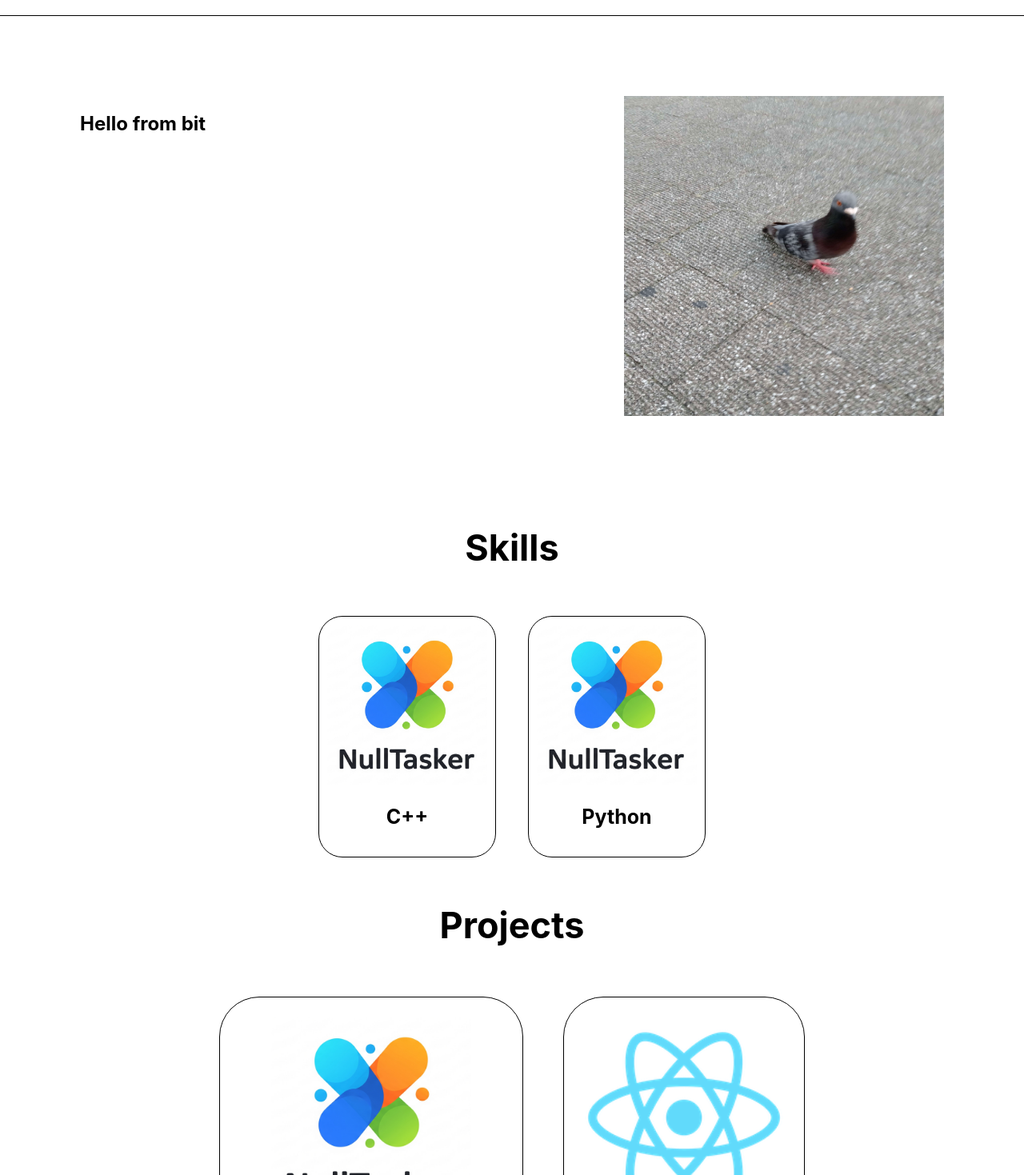
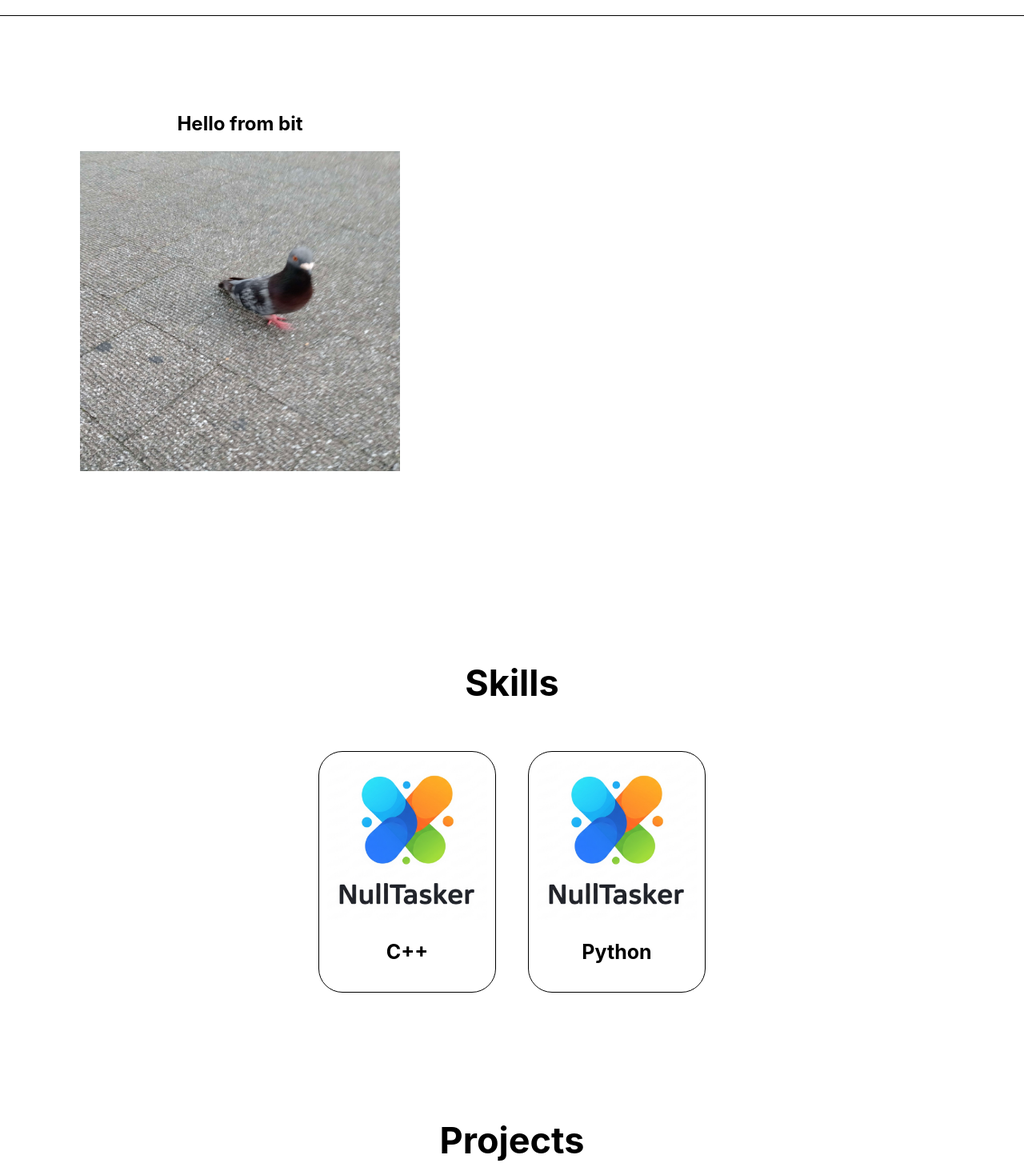
Before and after one commit to NekoChan9382/portfolio, a React (Create React App) app: page / in a window 1280 px wide. Shown: the part 41-1510 px from the top of the page at 80% size. Built offline with nearby package versions, Linux system fonts and the light colour scheme.

Commit message:
refac: unify section content style

```diff
--- a/src/App.css
+++ b/src/App.css
@@ -1,40 +1,8 @@
-.App {
-  text-align: center;
-}
-
-.App-logo {
-  height: 40vmin;
-  pointer-events: none;
-}
-
-@media (prefers-reduced-motion: no-preference) {
-  .App-logo {
-    animation: App-logo-spin infinite 20s linear;
-  }
-}
-
-.App-header {
-  background-color: #282c34;
-  min-height: 100vh;
+.section-content {
   display: flex;
   flex-direction: column;
   align-items: center;
-  justify-content: center;
-  font-size: calc(10px + 2vmin);
-  color: white;
-}
-
-.App-link {
-  color: #61dafb;
-}
-
-@keyframes App-logo-spin {
-  from {
-    transform: rotate(0deg);
-  }
-  to {
-    transform: rotate(360deg);
-  }
+  margin: 100px;
 }
 
 .section-title {
--- a/src/components/Hero.css
+++ b/src/components/Hero.css
@@ -1,12 +1,5 @@
 .hero {
   display: flex;
-}
-
-.hero-content {
-  display: flex;
-  width: 100%;
-  justify-content: space-between;
-  margin: 100px;
 }
 
 .hero-image {
--- a/src/components/Hero.tsx
+++ b/src/components/Hero.tsx
@@ -4,7 +4,7 @@ import "./Hero.css";
 const Hero: React.FC = () => {
   return (
     <section className="hero">
-      <div className="hero-content">
+      <div className="section-content">
         <div className="hero-text">
           <span>
             <h1>Hello from bit</h1>
--- a/src/components/Projects.tsx
+++ b/src/components/Projects.tsx
@@ -31,10 +31,12 @@ const Projects: React.FC = () => {
   });
   return (
     <section className="projects">
-      <div className="section-title">
-        <h2>Projects</h2>
+      <div className="section-content">
+        <div className="section-title">
+          <h2>Projects</h2>
+        </div>
+        <div className="cards">{projectCards}</div>
       </div>
-      <div className="cards">{projectCards}</div>
     </section>
   );
 };
@@ -44,7 +46,11 @@ type ProjectCardProps = { content: ProjectContent };
 const ProjectCard: React.FC<ProjectCardProps> = ({ content }) => {
   const { name, description, link, img, techs } = content;
   const techSpan = techs.map((tech) => {
-    return <span className="tech-tag" key={tech}>{tech}</span>;
+    return (
+      <span className="tech-tag" key={tech}>
+        {tech}
+      </span>
+    );
   });
   return (
     <div className="project-card">
--- a/src/components/Skills.tsx
+++ b/src/components/Skills.tsx
@@ -16,10 +16,12 @@ const Skills: React.FC = () => {
   });
   return (
     <section className="skills-section">
-      <div className="section-title">
-        <h2>Skills</h2>
+      <div className="section-content">
+        <div className="section-title">
+          <h2>Skills</h2>
+        </div>
+        <div className="cards">{skillCards}</div>
       </div>
-      <div className="cards">{skillCards}</div>
     </section>
   );
 };
```
